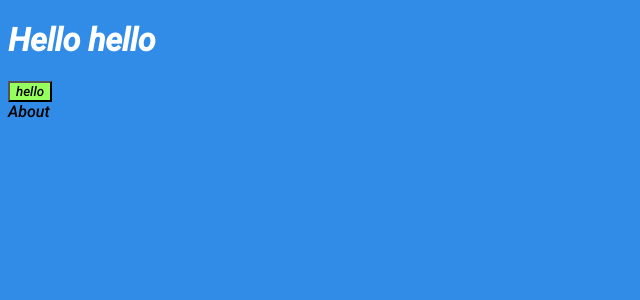
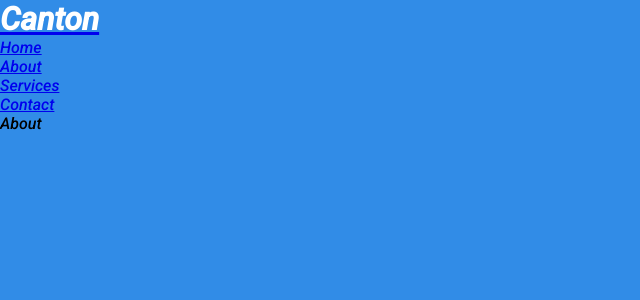
Before and after one commit to alvinwarui29/canton_port, a React (Vite) app: page / in a window 1280 px wide. Shown: the top 300 px of the page, without its empty margins (0-640 px from the left). Built offline with nearby package versions, Linux system fonts and the light colour scheme.

Commit message:
add navbar items

```diff
--- a/package.json
+++ b/package.json
@@ -11,6 +11,7 @@
   "dependencies": {
     "react": "^18.2.0",
     "react-dom": "^18.2.0",
+    "react-icons": "^4.8.0",
     "react-router-dom": "^6.9.0"
   },
   "devDependencies": {
--- a/src/Components/Navbar/Navbar.jsx
+++ b/src/Components/Navbar/Navbar.jsx
@@ -1,11 +1,26 @@
 import './Navbar.css'
 import React from 'react'
-
+import {Link} from 'react-router-dom'
 const Navbar = () => {
   return (
     <div>
-    <h1>Hello hello</h1>
-    <button className='btn'>hello</button>
+      <header>
+        <Link><h1>Canton</h1></Link>
+        <ul>
+          <li>
+            <Link to='/'>Home</Link>
+          </li>
+          <li>
+            <Link to='about' >About</Link>
+          </li>
+          <li>
+            <Link to='/services'>Services</Link>
+          </li>
+          <li>
+            <Link to='/contact' >Contact</Link>
+          </li>
+        </ul>
+      </header>
     </div>
   )
 
--- a/src/index.css
+++ b/src/index.css
@@ -2,6 +2,10 @@
 *{
     font-family: 'Roboto', sans-serif;
     background-color: var(--bg-color);
+    margin: 0;
+    padding: 0;
+    box-sizing: border-box;
+
 }
 :root{
     --bg-color:  #318CE7;
```
Also changed, not shown: 1 other file (tests, documents, lock files or other folders).
